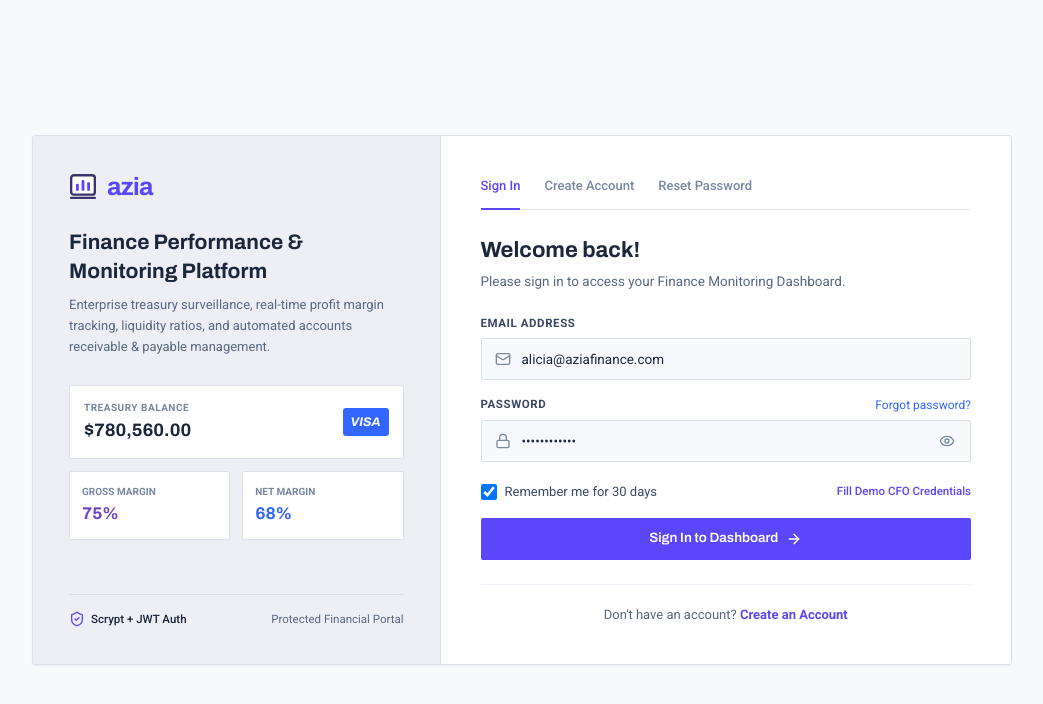
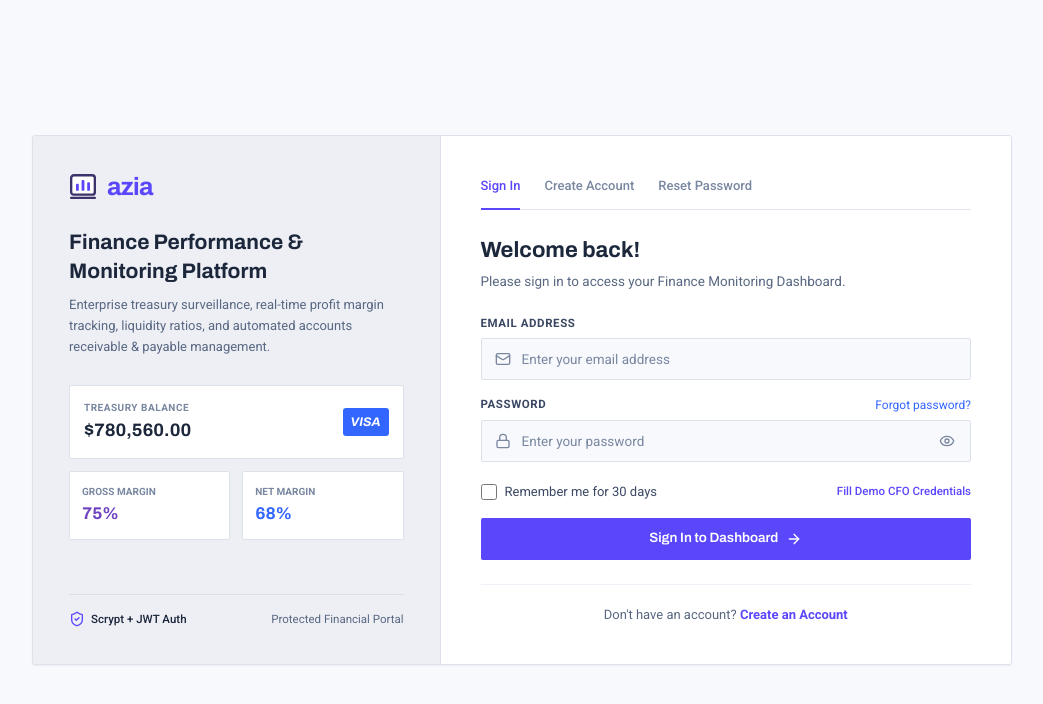
Before and after one commit to ramyaselva048/Finance-Management-Dashboard, a React (Vite) app: page /login in a window 1280 px wide. Shown: the top 704 px of the page, without its empty margins (118-1161 px from the left). Built offline with nearby package versions, Linux system fonts and the light colour scheme.

Commit message:
feat(auth): clear default login credentials
Remove hardcoded demo credentials and disable "remember me" by default to improve security and prevent unauthorized access during development.

```diff
--- a/src/components/AuthPages.tsx
+++ b/src/components/AuthPages.tsx
@@ -65,10 +65,10 @@ export const AuthPages: React.FC<AuthPagesProps> = ({
   const [loading, setLoading] = useState(false);
 
   // Login State
-  const [loginEmail, setLoginEmail] = useState('alicia@aziafinance.com');
-  const [loginPassword, setLoginPassword] = useState('Finance@2026');
+  const [loginEmail, setLoginEmail] = useState('');
+  const [loginPassword, setLoginPassword] = useState('');
   const [showLoginPassword, setShowLoginPassword] = useState(false);
-  const [rememberMe, setRememberMe] = useState(true);
+  const [rememberMe, setRememberMe] = useState(false);
 
   // Register State
   const [regFullName, setRegFullName] = useState('');
```
